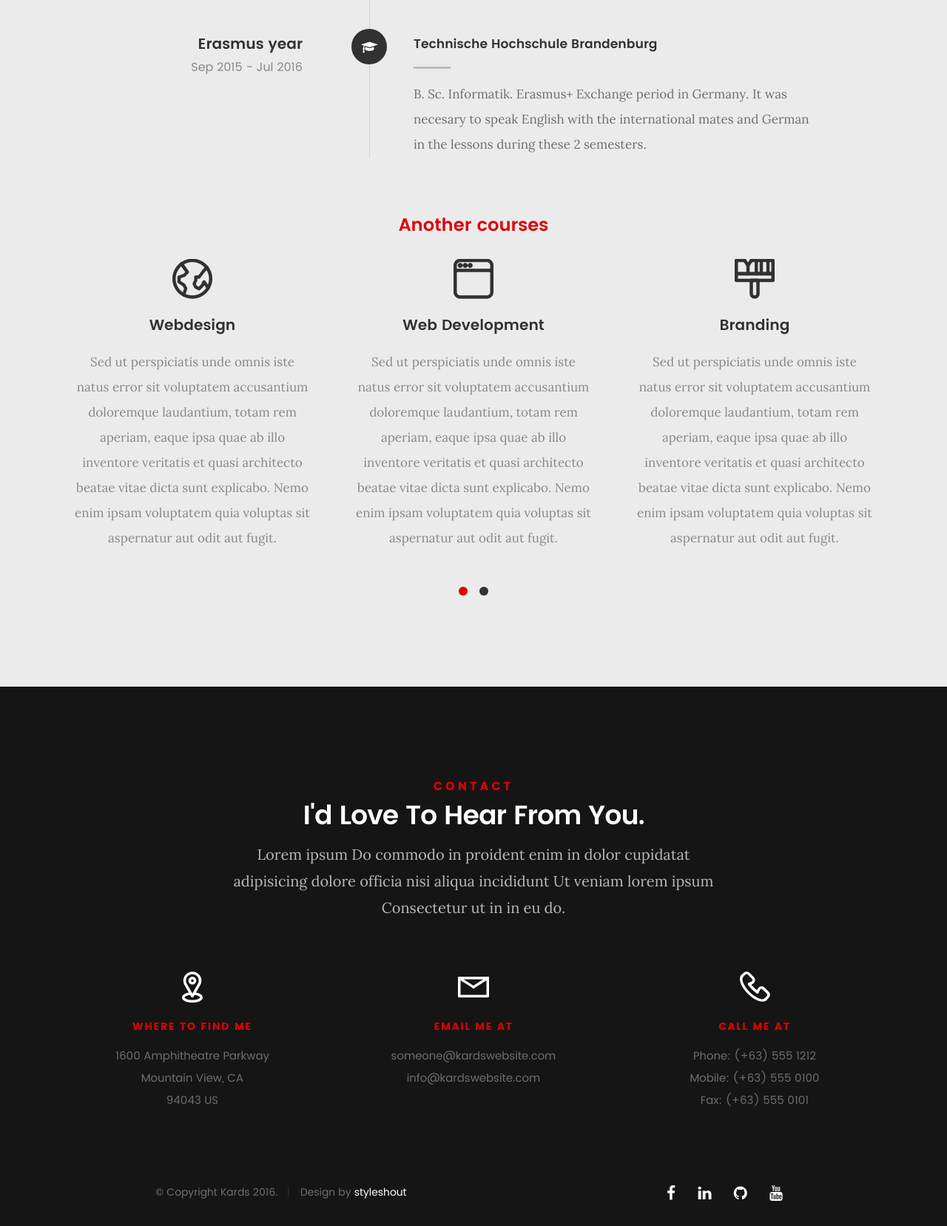
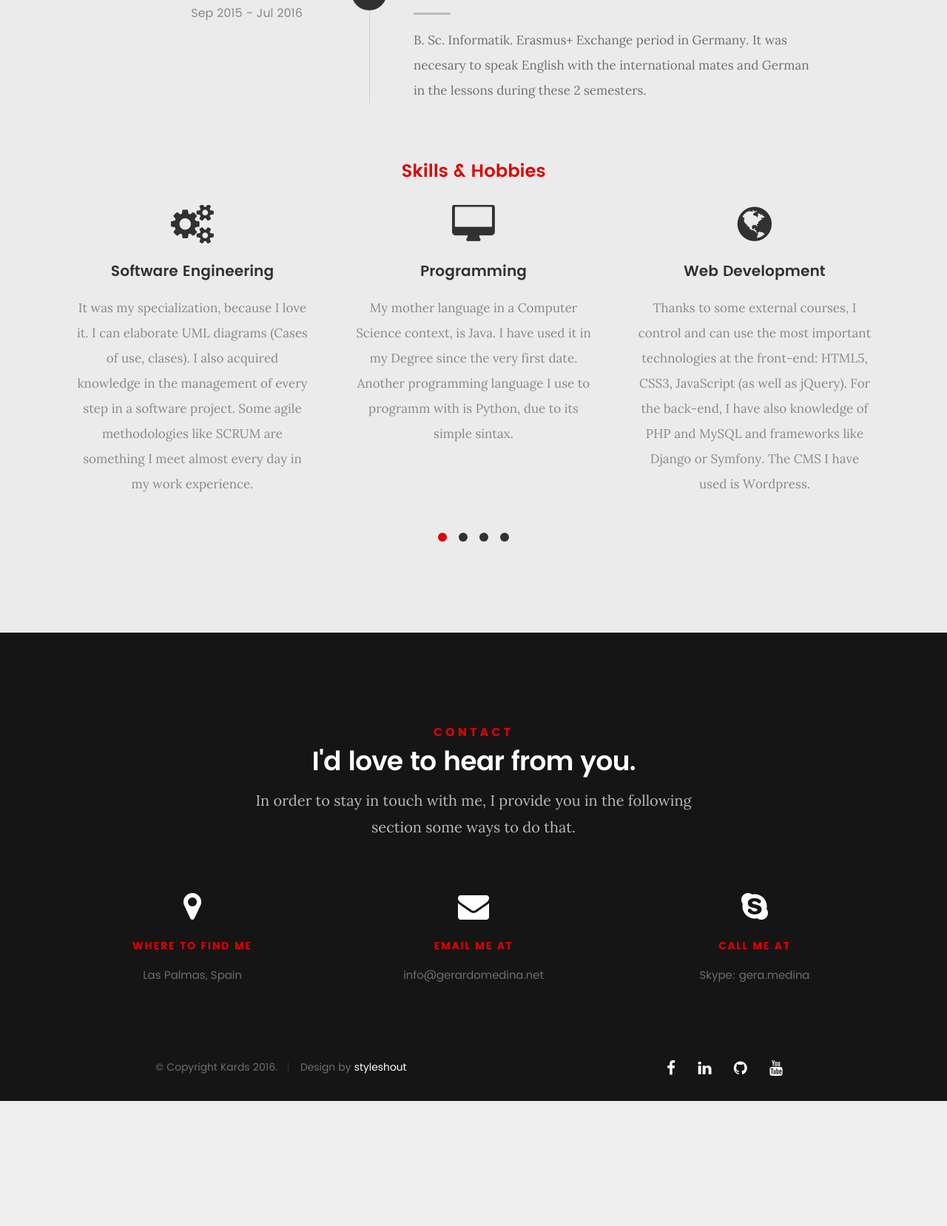
Before and after one commit to gerasp/gerasp.github.io, a PHP site: page / in a window 1280 px wide. Shown: the part 2760-4417 px from the top of the page at 74% size. After the commit the page ends 4248 px from the top, so only its background shows below. Run offline with PHP 8.4, Linux system fonts and the light colour scheme; some libraries are stand-ins or nearby versions; some web fonts are replaced.

Commit message:
first version to make public

```diff
--- a/css/custom.css
+++ b/css/custom.css
@@ -34,16 +34,13 @@
 .navbar-custom .navbar-brand:focus {
   outline: none;
 }
-.navbar-custom a {
-  color: white;
-}
 .navbar-custom .nav li a {
   -webkit-transition: background 0.3s ease-in-out;
   -moz-transition: background 0.3s ease-in-out;
   transition: background 0.3s ease-in-out;
 }
 .navbar-custom .nav li a:hover {
-  color: rgba(255, 255, 255, 0.8);
+  color: #DF0101;
   outline: none;
   background-color: transparent;
 }
@@ -97,6 +94,8 @@
 
 .flag {
   margin-right: 22px;
+  height: 24px;
+  width: 24px;
 }
 
 p {
@@ -108,5 +107,15 @@ p {
 }
 
 .fa:hover {
-  color: #9a0000;
+	color: #DF0101;
 }
+.navbar-brand:hover {
+	color: #DF0101;
+}
+.navbar-custom a {
+  color: white;
+}
+.navbar-custom a:hover{
+  background-color: transparent;
+  color: #DF0101;
+}
--- a/index.html
+++ b/index.html
@@ -39,7 +39,7 @@
 </head>
 
 <body id="top">
-
+<div id="page-top"></div>
 <!-- navigation
 ================================================== -->
 <nav class="navbar navbar-custom navbar-fixed-top" role="navigation">
@@ -49,23 +49,20 @@
                 <i class="fa fa-bars"></i>
             </div>
             <div class="btn-group">
-                <a type="button" class="dropdown-toggle navbar-brand" data-toggle="dropdown" aria-haspopup="true"
+                <div type="button" class="dropdown-toggle navbar-brand" data-toggle="dropdown" aria-haspopup="true"
                    aria-expanded="false">
                     <i class="fa fa-globe"></i> Change language <i class="fa fa-angle-down"></i>
-                </a>
+                </div>
                 <ul class="dropdown-menu">
-                    <li><a href="#" class="change-lang change-lang-es" onclick=""><img class="flag" height="24px"
-                                                                                       width="24px"
+                    <li><a href="#" class="change-lang change-lang-es" onclick=""><img class="flag"
                                                                                        src="images/icons/es.png"
                                                                                        alt="es"/>
                         Spanish</a></li>
-                    <li><a href="#" class="change-lang change-lang-en" onclick=""><img class="flag" height="24px"
-                                                                                       width="24px"
+                    <li><a href="#" class="change-lang change-lang-en" onclick=""><img class="flag"
                                                                                        src="images/icons/en.png"
                                                                                        alt="en"/>
                         English</a></li>
-                    <li><a href="#" class="change-lang change-lang-de" onclick=""><img class="flag" height="24px"
-                                                                                       width="24px"
+                    <li><a href="#" class="change-lang change-lang-de" onclick=""><img class="flag"
                                                                                        src="images/icons/de.png"
                                                                                        alt="de"/>
                         German</a></li>
@@ -78,7 +75,7 @@
             <ul class="nav navbar-nav">
                 <!-- Hidden li included to remove active class from about link when scrolled up past about section -->
                 <li class="hidden">
-                    <a href="#intro"></a>
+                    <a href="#page-top"></a>
                 </li>
                 <li>
                     <a class="page-scroll" href="#about">About</a>
@@ -141,7 +138,8 @@
 
                 <img src="images/profile-pic.jpg" alt="Profile Picture">
 
-                <p class="lead">I'm a guy</p>
+                <p class="lead">Hey! My name is Gerardo, I come from Spain. In this website I would kindly invite you to discover
+                the person I am and how I earn my life. In this section you can find a briefly information about me.</p>
             </div>
 
         </div>
@@ -150,26 +148,19 @@
     <div class="row about-content">
 
         <div class="col-six tab-full">
-            <ul class="info-list">
+            <h2>Profile</h2>
+   			<ul class="info-list">
                 <li>
                     <strong>Fullname:</strong>
                     <span>Gerardo Medina Déniz</span>
                 </li>
                 <li>
-                    <strong>Birth Date:</strong>
-                    <span>November 17, 1995</span>
+                    <strong>Birth Year:</strong>
+                    <span>1995</span>
                 </li>
                 <li>
                     <strong>Birth Place:</strong>
                     <span>Las Palmas, Spain</span>
-                </li>
-                <li>
-                    <strong>Website:</strong>
-                    <span>www.gerardomedina.net</span>
-                </li>
-                <li>
-                    <strong>Email:</strong>
-                    <span>gera.mdlh@gmail.com</span>
                 </li>
 
             </ul> <!-- /info-list -->
@@ -177,26 +168,19 @@
         </div>
 
         <div class="col-six tab-full">
+            <h2>Languages</h2>
             <ul class="skill-bars">
                 <li>
-                    <div class="progress percent90"><span>90%</span></div>
-                    <strong>HTML5</strong>
+                    <div class="progress percent100"><span>100%</span></div>
+                    <strong>Spanish</strong>
                 </li>
                 <li>
-                    <div class="progress percent85"><span>80%</span></div>
-                    <strong>CSS3</strong>
+                    <div class="progress percent65"><span>65%</span></div>
+                    <strong>English</strong>
                 </li>
                 <li>
-                    <div class="progress percent70"><span>60%</span></div>
-                    <strong>JavaScript</strong>
-                </li>
-                <li>
-                    <div class="progress percent95"><span>70%</span></div>
-                    <strong>PHP</strong>
-                </li>
-                <li>
-                    <div class="progress percent75"><span>75%</span></div>
-                    <strong>Wordpress</strong>
+                    <div class="progress percent80"><span>80%</span></div>
+                    <strong>German</strong>
                 </li>
 
             </ul> <!-- /skill-bars -->
@@ -207,7 +191,7 @@
 
     <div class="row button-section">
         <div class="col-twelve">
-            <a href="https://github.com/gerasp" title="Hire Me" class="button stroke smoothscroll">GitHub profile</a>
+            <a href="https://github.com/gerasp" class="button stroke">GitHub Profile</a>
             <a href="#" title="Download CV" class="button button-primary">Full CV</a>
         </div>
     </div>
@@ -225,8 +209,7 @@
             <h5>Resume</h5>
             <h1>More of my credentials.</h1>
 
-            <p class="lead">Lorem ipsum Do commodo in proident enim in dolor cupidatat adipisicing dolore officia nisi
-                aliqua incididunt Ut veniam lorem ipsum Consectetur ut in in eu do.</p>
+            <p class="lead">In the following section, you will find the main parts of my academic and work life, as well as some hobbies and skills</p>
 
         </div>
     </div> <!-- /section-intro-->
@@ -329,76 +312,107 @@
     <div class="row">
         <div class="col-twelve resume-header">
 
-            <h2>Another courses</h2>
+            <h2>Skills & Hobbies</h2>
 
         </div> <!-- /resume-header -->
 
         <div id="owl-slider" class="owl-carousel services-list">
-
-
             <div class="service">
-                <span class="icon"><i class="icon-earth"></i></span>
+                <span class="icon"><i class="fa fa-cogs"></i></span>
                 <div class="service-content">
-                    <h3>Webdesign</h3>
-                    <p class="desc">Sed ut perspiciatis unde omnis iste natus error sit voluptatem accusantium
-                        doloremque laudantium, totam rem aperiam, eaque ipsa quae ab illo inventore veritatis et quasi
-                        architecto beatae vitae dicta sunt explicabo. Nemo enim ipsam voluptatem quia voluptas sit
-                        aspernatur aut odit aut fugit.
+                    <h3>Software Engineering</h3>
+                    <p class="desc">
+                        It was my specialization, because I love it. I can elaborate UML diagrams (Cases of use, clases).
+                        I also acquired knowledge in the management of every step in a software project. Some agile methodologies like SCRUM are something I meet almost every day in my work experience.
                     </p>
                 </div>
             </div> <!-- /service -->
             <div class="service">
-                <span class="icon"><i class="icon-window"></i></span>
+                <span class="icon"><i class="fa fa-desktop"></i></span>
                 <div class="service-content">
-                    <h3>Web Development</h3>
-                    <p class="desc">Sed ut perspiciatis unde omnis iste natus error sit voluptatem accusantium
-                        doloremque laudantium, totam rem aperiam, eaque ipsa quae ab illo inventore veritatis et quasi
-                        architecto beatae vitae dicta sunt explicabo. Nemo enim ipsam voluptatem quia voluptas sit
-                        aspernatur aut odit aut fugit.
+                    <h3>Programming</h3>
+                    <p class="desc">My mother language in a Computer Science context, is Java. I have used it in my Degree since the very first date.
+                        Another programming language I use to programm with is Python, due to its simple sintax.
                     </p>
                 </div>
             </div> <!-- /service -->
             <div class="service">
-                <span class="icon"><i class="icon-paint-brush"></i></span>
+                <span class="icon"><i class="fa fa-globe"></i></span>
                 <div class="service-content">
-                    <h3>Branding</h3>
-                    <p class="desc">Sed ut perspiciatis unde omnis iste natus error sit voluptatem accusantium
-                        doloremque laudantium, totam rem aperiam, eaque ipsa quae ab illo inventore veritatis et quasi
-                        architecto beatae vitae dicta sunt explicabo. Nemo enim ipsam voluptatem quia voluptas sit
-                        aspernatur aut odit aut fugit.
+                    <h3>Web Development</h3>
+                    <p class="desc">Thanks to some external courses, I control and can use the most important technologies at the front-end: HTML5, CSS3, JavaScript (as well as jQuery).
+                        For the back-end, I have also knowledge of PHP and MySQL and frameworks like Django or Symfony. The CMS I have used is Wordpress.
                     </p>
                 </div>
             </div> <!-- /service -->
             <div class="service">
-                <span class="icon"><i class="icon-toggles"></i></span>
+                <span class="icon"><i class="fa fa-android"></i></span>
                 <div class="service-content">
-                    <h3>UI/UX Design</h3>
-                    <p class="desc">Sed ut perspiciatis unde omnis iste natus error sit voluptatem accusantium
-                        doloremque laudantium, totam rem aperiam, eaque ipsa quae ab illo inventore veritatis et quasi
-                        architecto beatae vitae dicta sunt explicabo. Nemo enim ipsam voluptatem quia voluptas sit
-                        aspernatur aut odit aut fugit.
+                    <h3>Android Development</h3>
+                    <p class="desc">During my work experience, I have met with the Android-Development world. Since it is a framework,
+                        one has the most difficulties at the beginning. But with the experience, it becomes much easier. The IDE is, of course, Android Studio.
                     </p>
                 </div>
             </div> <!-- /service -->
             <div class="service">
-                <span class="icon"><i class="icon-image"></i></span>
+                <span class="icon"><i class="fa fa-git"></i></span>
                 <div class="service-content">
-                    <h3>Graphics Design</h3>
-                    <p class="desc">Sed ut perspiciatis unde omnis iste natus error sit voluptatem accusantium
-                        doloremque laudantium, totam rem aperiam, eaque ipsa quae ab illo inventore veritatis et quasi
-                        architecto beatae vitae dicta sunt explicabo. Nemo enim ipsam voluptatem quia voluptas sit
-                        aspernatur aut odit aut fugit.
+                    <h3>Version Control</h3>
+                    <p class="desc">As one of the best tools in software engineering or any project in general, I use git every day,
+                        in order to take the control of the history of a project. I learned how to use with several courses and in my degree.
                     </p>
                 </div>
             </div> <!-- /service -->
             <div class="service">
-                <span class="icon"><i class="icon-chat"></i></span>
+                <span class="icon"><i class="fa fa-briefcase"></i></span>
                 <div class="service-content">
-                    <h3>Consultancy</h3>
-                    <p class="desc">Sed ut perspiciatis unde omnis iste natus error sit voluptatem accusantium
-                        doloremque laudantium, totam rem aperiam, eaque ipsa quae ab illo inventore veritatis et quasi
-                        architecto beatae vitae dicta sunt explicabo. Nemo enim ipsam voluptatem quia voluptas sit
-                        aspernatur aut odit aut fugit.
+                    <h3>Office Suites</h3>
+                    <p class="desc">
+                        I have used during my entire life tools like MS-Office and LibreOffice, when the money was not enough. I did in my childhood a complete MS-Office course. Since then I use these tools very often.
+                    </p>
+                </div>
+            </div> <!-- /service -->
+            <div class="service">
+                <span class="icon"><i class="fa fa-paint-brush"></i></span>
+                <div class="service-content">
+                    <h3>Design</h3>
+                    <p class="desc">I learned on my own the basic concepts of image processing and programms
+                        like GIMP or Inkscape (for vector graphics).
+                    </p>
+                </div>
+            </div> <!-- /service -->
+            <div class="service">
+                <span class="icon"><i class="fa fa-gamepad"></i></span>
+                <div class="service-content">
+                    <h3>Game Development</h3>
+                    <p class="desc">I learned during my studies how to build a 2D videogame in Unity. I have used also PyGame, where I developed a
+                        kind of "Space Invaders"
+                    </p>
+                </div>
+            </div> <!-- /service -->
+            <div class="service">
+                <span class="icon"><i class="fa fa-keyboard-o"></i></span>
+                <div class="service-content">
+                    <h3>Typing</h3>
+                    <p class="desc">I am proud I did a course in my childhood, where I learn how to type correctly with the keyboard. Today I can do it very fast,
+                        and that means usually more productivity!
+                    </p>
+                </div>
+            </div> <!-- /service -->
+            <div class="service">
+                <span class="icon"><i class="fa fa-music"></i></span>
+                <div class="service-content">
+                    <h3>Music</h3>
+                    <p class="desc">One of my favourite passions. When I have time and am happy, I use to play piano.
+                    </p>
+                </div>
+            </div> <!-- /service -->
+            <div class="service">
+                <span class="icon"><i class="fa fa-car"></i></span>
+                <div class="service-content">
+                    <h3>Driving</h3>
+                    <p class="desc">I obtained the B driver license. That allows me to drive all kinds of cars and some motorcycles,
+                        but it's not my passion at all.
                     </p>
                 </div>
             </div> <!-- /service -->
@@ -413,40 +427,33 @@
     <div class="row section-intro">
         <div class="col-twelve">
             <h5>Contact</h5>
-            <h1>I'd Love To Hear From You.</h1>
-            <p class="lead">Lorem ipsum Do commodo in proident enim in dolor cupidatat adipisicing dolore officia nisi
-                aliqua incididunt Ut veniam lorem ipsum Consectetur ut in in eu do.</p>
+            <h1>I'd love to hear from you.</h1>
+            <p class="lead">In order to stay in touch with me, I provide you in the following section some ways to do that.</p>
         </div>
     </div> <!-- /section-intro -->
     <div class="row contact-info">
         <div class="col-four tab-full">
             <div class="icon">
-                <i class="icon-pin"></i>
+                <i class="fa fa-map-marker"></i>
             </div>
             <h5>Where to find me</h5>
-            <p>
-                1600 Amphitheatre Parkway<br>
-                Mountain View, CA<br>
-                94043 US
+            <p>Las Palmas, Spain
             </p>
         </div>
         <div class="col-four tab-full">
             <div class="icon">
-                <i class="icon-mail"></i>
+                <i class="fa fa-envelope"></i>
             </div>
             <h5>Email Me At</h5>
-            <p>someone@kardswebsite.com<br>
-                info@kardswebsite.com
+            <p>info@gerardomedina.net
             </p>
         </div>
         <div class="col-four tab-full">
             <div class="icon">
-                <i class="icon-phone"></i>
+                <i class="fa fa-skype"></i>
             </div>
             <h5>Call Me At</h5>
-            <p>Phone: (+63) 555 1212<br>
-                Mobile: (+63) 555 0100<br>
-                Fax: (+63) 555 0101
+            <p>Skype: gera.medina
             </p>
         </div>
     </div> <!-- /contact-info -->
@@ -455,7 +462,6 @@
 
 <!-- footer
 ================================================== -->
-
 <footer>
     <div class="row">
 
@@ -494,8 +500,7 @@
 ================================================== -->
 
 <script src="js/bootstrap.min.js"></script>
-<script src="js/jquery.easing.min.js"></script>
-<script src="js/plugins.js"></script>
+    <script src="https://cdnjs.cloudflare.com/ajax/libs/jquery-easing/1.3/jquery.easing.min.js"></script><script src="js/plugins.js"></script>
 <script src="js/main.js"></script>
 <script src="js/lang.js"></script>
 <script src="js/custom.js"></script>
--- a/js/lang.js
+++ b/js/lang.js
@@ -20,6 +20,8 @@ $(function () {
         } else {
             langAfter = "en";
         }
+
+        console.log ("Change to "+langAfter);
 
         if (langBefore != langAfter) {
             if(langAfter == 'en') {
--- a/js/lang/es.json
+++ b/js/lang/es.json
@@ -6,19 +6,21 @@
 		"German":"Alemán",
 		"Resume":"Currículum",
 		"Contact":"Contacto",
-		"Welcome to my website":"Bienvenido a mi sitio web",
+		"Welcome to my website":"Wilkommen in meiner Webseite",
 		"Web developer":"Desarrollador web",
 		"Software engineer":"Ingeniero de software",
 		"About me":"Sobre mí",
 		"About":"Sobre mí",
-		"Let me introduce myself.":"Permíteme presentarme.",
+		"Let me introduce myself":"Permíteme presentarme",
 		"I'm a guy":"hola soy un chico",
+		"Profile":"Perfil",
 		"Fullname:":"Nombre completo:",
 		"Birth Date:":"Fecha de nacimiento:",
 		"November 17, 1995":"17 de noviembre de 1995",
 		"Birth Place:":"Lugar de nacimiento:",
 		"Las Palmas, Spain":"Las Palmas, España",
 		"Website:":"Sitio web:",
+		"Skills:":"Habilidades:"
 
 	}
 }
--- a/js/main.js
+++ b/js/main.js
@@ -64,42 +64,6 @@
 	});
 
 
-	/*----------------------------------------------------- */
-	/* Stat Counter
-  	------------------------------------------------------- */
-   var statSection = $("#stats"),
-       stats = $(".stat-count");
-
-   statSection.waypoint({
-
-   	handler: function(direction) {
-
-      	if (direction === "down") {
-
-			   stats.each(function () {
-				   var $this = $(this);
-
-				   $({ Counter: 0 }).animate({ Counter: $this.text() }, {
-				   	duration: 4000,
-				   	easing: 'swing',
-				   	step: function (curValue) {
-				      	$this.text(Math.ceil(curValue));
-				    	}
-				  	});
-				});
-
-       	}
-
-       	// trigger once only
-       	this.destroy();
-
-		},
-
-		offset: "90%"
-
-	});
-
-
 	/*---------------------------------------------------- */
 	/*	Masonry
 	------------------------------------------------------ */
@@ -134,58 +98,6 @@
    });
 
 
-	/*-----------------------------------------------------*/
-  	/* Navigation Menu
-   ------------------------------------------------------ */
-   var toggleButton = $('.menu-toggle'),
-       nav = $('.main-navigation');
-
-   // toggle button
-   toggleButton.on('click', function(e) {
-
-		e.preventDefault();
-		toggleButton.toggleClass('is-clicked');
-		nav.slideToggle();
-
-	});
-
-   // nav items
-  	nav.find('li a').on("click", function() {
-
-   	// update the toggle button
-   	toggleButton.toggleClass('is-clicked');
-   	// fadeout the navigation panel
-   	nav.fadeOut();
-
-  	});
-
-
-   /*---------------------------------------------------- */
-  	/* Highlight the current section in the navigation bar
-  	------------------------------------------------------ */
-	var sections = $("section"),
-	navigation_links = $("#main-nav-wrap li a");
-
-	sections.waypoint( {
-
-       handler: function(direction) {
-
-		   var active_section;
-
-			active_section = $('section#' + this.element.id);
-
-			if (direction === "up") active_section = active_section.prev();
-
-			var active_link = $('#main-nav-wrap a[href="#' + active_section.attr("id") + '"]');
-
-         navigation_links.parent().removeClass("current");
-			active_link.parent().addClass("current");
-
-		},
-
-		offset: '25%'
-	});
-
 
 	/*---------------------------------------------------- */
   	/* Smooth Scrolling
@@ -212,59 +124,6 @@
 	$('input, textarea, select').placeholder()
 
 
-  	/*---------------------------------------------------- */
-	/*	contact form
-	------------------------------------------------------ */
-
-	/* local validation */
-	$('#contactForm').validate({
-
-		/* submit via ajax */
-		submitHandler: function(form) {
-
-			var sLoader = $('#submit-loader');
-
-			$.ajax({
-
-		      type: "POST",
-		      url: "inc/sendEmail.php",
-		      data: $(form).serialize(),
-		      beforeSend: function() {
-
-		      	sLoader.fadeIn();
-
-		      },
-		      success: function(msg) {
-
-	            // Message was sent
-	            if (msg == 'OK') {
-	            	sLoader.fadeOut();
-	               $('#message-warning').hide();
-	               $('#contactForm').fadeOut();
-	               $('#message-success').fadeIn();
-	            }
-	            // There was an error
-	            else {
-	            	sLoader.fadeOut();
-	               $('#message-warning').html(msg);
-		            $('#message-warning').fadeIn();
-	            }
-
-		      },
-		      error: function() {
-
-		      	sLoader.fadeOut();
-		      	$('#message-warning').html("Something went wrong. Please try again.");
-		         $('#message-warning').fadeIn();
-
-		      }
-
-	      });
-  		}
-
-	});
-
-
  	/*----------------------------------------------------- */
   	/* Back to top
    ------------------------------------------------------- */
```
Also changed, not shown: js/custom.js (line endings or trailing spaces).
